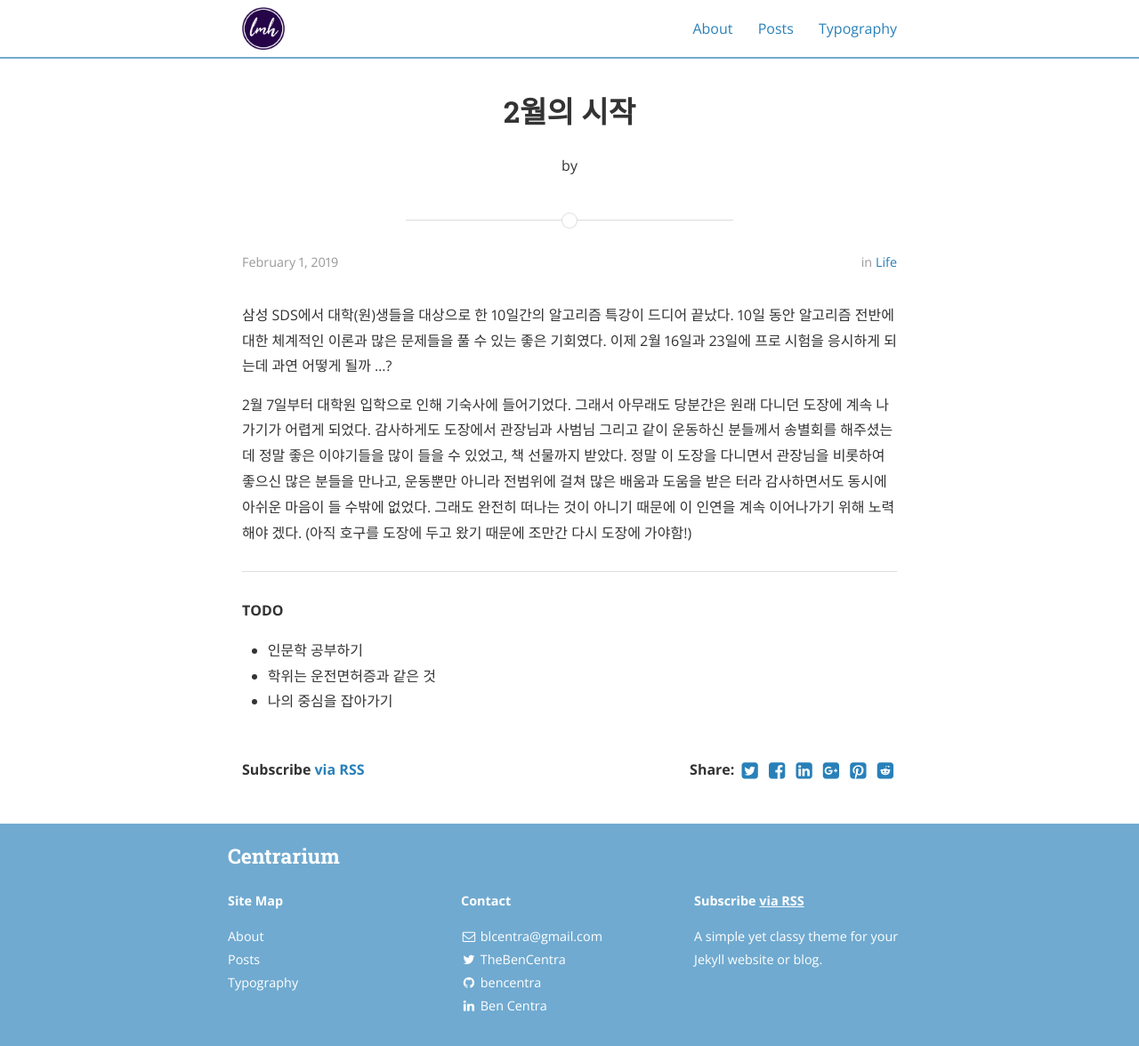
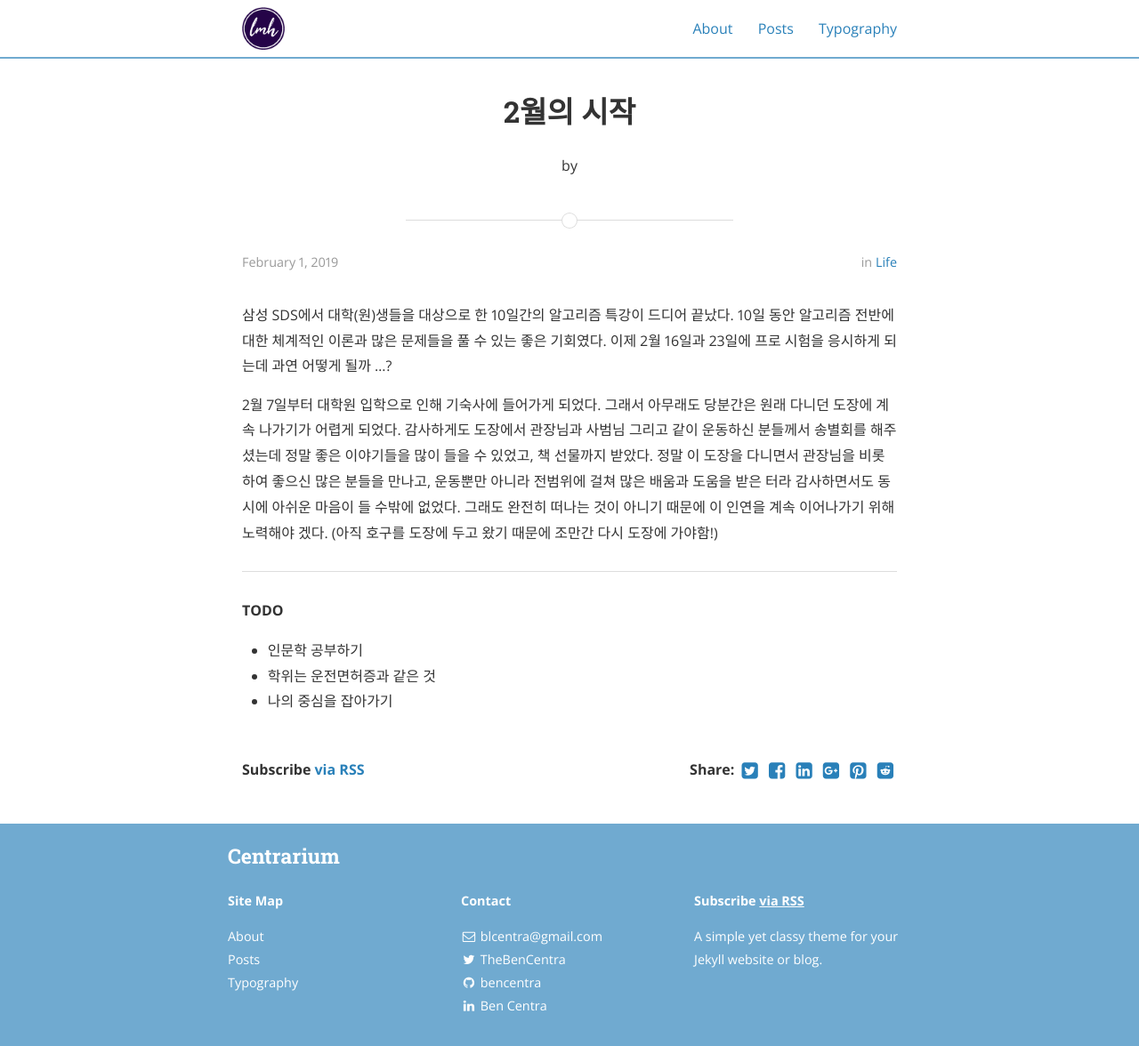
Before and after one commit to lmh315/lmh315.github.io, a Jekyll site: the page built from _posts/2019-02-01-2월의 시작.markdown, in a window 1280 px wide. Shown: the whole page at 89% size. Built offline with Jekyll 4.4.1, drawn with Linux system fonts in a browser that asks for light colours; nearby versions of some CDN libraries.

Commit message:
2019-02-04 new post

```diff
--- a/_posts/2019-02-01-2월의 시작.markdown
+++ b/_posts/2019-02-01-2월의 시작.markdown
@@ -6,7 +6,7 @@ categories: life
 
   삼성 SDS에서 대학(원)생들을 대상으로 한 10일간의 알고리즘 특강이 드디어 끝났다. 10일 동안 알고리즘 전반에 대한 체계적인 이론과 많은 문제들을 풀 수 있는 좋은 기회였다. 이제 2월 16일과 23일에 프로 시험을 응시하게 되는데 과연 어떻게 될까 ...?
 
-  2월 7일부터 대학원 입학으로 인해 기숙사에 들어기었다. 그래서 아무래도 당분간은 원래 다니던 도장에 계속 나가기가 어렵게 되었다. 감사하게도 도장에서 관장님과 사범님 그리고 같이 운동하신 분들께서 송별회를 해주셨는데 정말 좋은 이야기들을 많이 들을 수 있었고, 책 선물까지 받았다. 정말 이 도장을 다니면서 관장님을 비롯하여 좋으신 많은 분들을 만나고, 운동뿐만 아니라 전범위에 걸쳐 많은 배움과 도움을 받은 터라 감사하면서도 동시에 아쉬운 마음이 들 수밖에 없었다.  그래도 완전히 떠나는 것이 아니기 때문에 이 인연을 계속 이어나가기 위해 노력해야 겠다.
+  2월 7일부터 대학원 입학으로 인해 기숙사에 들어가게 되었다. 그래서 아무래도 당분간은 원래 다니던 도장에 계속 나가기가 어렵게 되었다. 감사하게도 도장에서 관장님과 사범님 그리고 같이 운동하신 분들께서 송별회를 해주셨는데 정말 좋은 이야기들을 많이 들을 수 있었고, 책 선물까지 받았다. 정말 이 도장을 다니면서 관장님을 비롯하여 좋으신 많은 분들을 만나고, 운동뿐만 아니라 전범위에 걸쳐 많은 배움과 도움을 받은 터라 감사하면서도 동시에 아쉬운 마음이 들 수밖에 없었다.  그래도 완전히 떠나는 것이 아니기 때문에 이 인연을 계속 이어나가기 위해 노력해야 겠다.
 	(아직 호구를 도장에 두고 왔기 때문에 조만간 다시 도장에 가야함!)
 
 - - -
```
